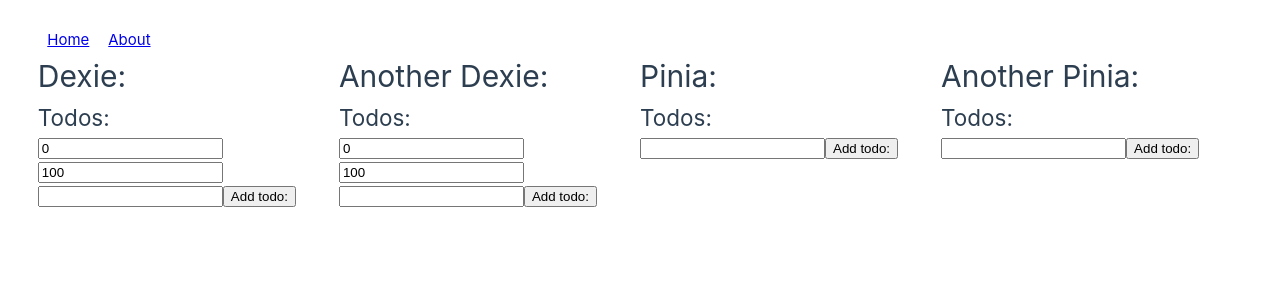
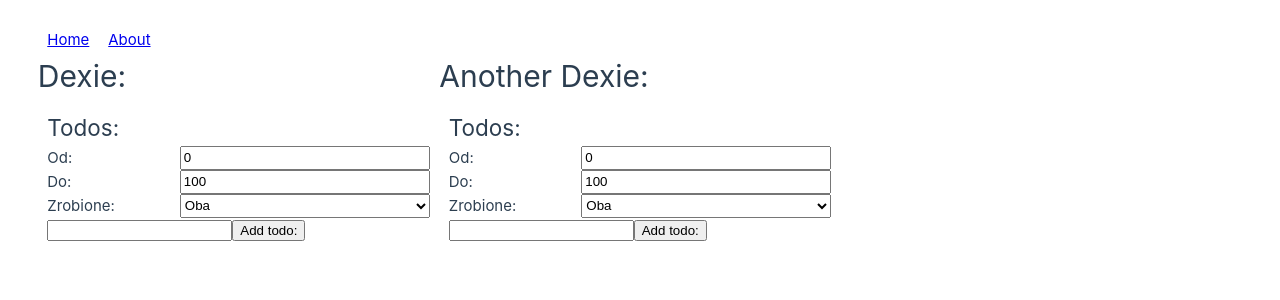
Before and after one commit to IDontEvenCarem/henryk-scheduler, a Vue app in the folder client/: page /about in a window 1280 px wide. Shown: the top 300 px of the page. Built offline with nearby package versions, Linux system fonts and the light colour scheme.

Commit message:
better todo widget

```diff
--- a/client/src/App.vue
+++ b/client/src/App.vue
@@ -13,7 +13,8 @@
     </div>
   </header>
 
-  <RouterView />
+  <RouterView>
+  </RouterView>
 </template>
 
 <style>
@@ -26,4 +27,5 @@
 body {
   margin: 3ch 4ch;
 }
+
 </style>
--- a/client/src/components/SimpleTodoWidgetGoal.vue
+++ b/client/src/components/SimpleTodoWidgetGoal.vue
@@ -1,47 +1,20 @@
 <script setup lang="ts">
-import { onScopeDispose, onUnmounted, ref, watch } from 'vue'
-import type { Ref, UnwrapRef } from 'vue'
-import { database } from '@/database'
-import { liveQuery } from 'dexie';
-import type { Table, Subscription, Collection } from 'dexie'
-
-type UnwrapedRefList<T> = { [P in keyof T]: UnwrapRef<T[P]> }
-
-function dynamicQuery<T, P extends readonly Ref[]>(
-    table: Table<T>,
-    params: [...P],
-    query: (table: Table<T>, ...params: Readonly<UnwrapedRefList<P>>) => Collection<T>
-): Ref<T[]> {
-    // escape hatching is needed, as there is no way to encode the change of types
-    // caused by map'ing over a tuple into the type system
-    let value: Ref<T[]> = ref([])
-    let sub: Subscription | undefined = undefined
-    function regen_sub(newvalues: Readonly<UnwrapedRefList<P>>) {
-        sub?.unsubscribe();
-        sub = liveQuery<T[]>(() => query(table, ...newvalues).toArray()).subscribe(newvalue => {
-            value.value = newvalue
-        })
-    }
-    onUnmounted(() => {
-        sub?.unsubscribe();
-    })
-    watch(params, (new_values, _) => {
-        regen_sub(new_values as any);
-    })
-    regen_sub(params.map(ref => ref.value) as any)
-    return value;
-}
+import {ref, type Ref} from 'vue'
+import {database, dynamicQuery, MarkTodoDone, MarkTodoUndone, DeleteTodo} from '@/dbintegration'
+import type { Todo } from '@/stores/Todos';
+import { assert } from '@vue/compiler-core';
 
 const from = ref(0)
 const to = ref(100)
-const field = ref('id')
+const done : Ref<"yes"|"no"|"null"> = ref("null")
 
 const todos = dynamicQuery(
     database.todos,
-    [field, from, to],
-    (table, field, from, to) => table
-        .where(field)
+    [from, to, done],
+    (table, from, to, done) => table
+        .where('id')
         .between(from, to, true, true)
+        .filter(todo => done == 'null' || (todo.done && done == 'yes') || (!todo.done && done == 'no'))
 )
 
 const text = ref("")
@@ -51,17 +24,76 @@
     text.value = ""
 }
 
+function onToggleTodo (todo: Todo) {
+    if (todo.id === undefined) return;
+    if (todo.done) {
+        MarkTodoUndone(todo.id)
+    } else {
+        MarkTodoDone(todo.id)
+    }
+}
+
+function onDeleteTodo (todo: Todo) {
+    if (todo.id === undefined) return;
+    DeleteTodo(todo.id);
+}
+
 </script>
 
 <template>
-    <h2>Todos:</h2>
-    <div>
-        <input type="number" v-model="from" />
-        <input type="number" v-model="to" />
+    <div class="todo-app-element-wrapper">
+        <h2>Todos:</h2>
+        <div class="settings">
+            <label>Od:</label>
+            <input type="number" v-model="from" />
+            <label>Do:</label>
+            <input type="number" v-model="to" />
+            <label>Zrobione:</label>
+            <select v-model="done">
+                <option value="yes">Tak</option>
+                <option value="no">Nie</option>
+                <option value="null">Oba</option>
+            </select>
+        </div>
         <input type="text" v-model="text" />
         <button @click="onAddTodo">Add todo:</button>
-        <div>
-            <div v-for="todo in todos" :key="todo.id">{{ todo.id }} : {{ todo.text }}</div>
+        <div class="todo-wrapper">
+            <div class="todo-element" :class="{'todo-done' : todo.done}" v-for="todo in todos" :key="todo.id">
+                <input type="checkbox" :checked="todo.done" @change="onToggleTodo(todo)">
+                {{ todo.text }}
+                <p @click="onDeleteTodo(todo)" class="thrashcan">🗑️</p>
+            </div>
         </div>
     </div>
 </template>
+
+<style scoped>
+.todo-app-element-wrapper {
+    margin: 1ch;
+}
+
+.settings {
+    display: grid;
+    grid-template-columns: auto auto;
+}
+
+.todo-element {
+    margin: 5px;
+    padding: 5px;
+    background-color: lightcoral;
+    color: black;
+    border-radius: 5px;
+    font-size: 1.1rem;
+    transition: background-color 100ms ease;
+    display: grid;
+    grid-template-columns: min-content auto min-content;
+}
+
+.todo-done {
+    background-color: lightgreen;
+}
+
+.thrashcan {
+    cursor: pointer;
+}
+</style>
--- a/client/src/views/AboutView.vue
+++ b/client/src/views/AboutView.vue
@@ -4,7 +4,7 @@
 </script>
 
 <template>
-  <div class="wrapper">
+  <div class="todos-wrapper">
     <div>
       <h1>Dexie: </h1>
       <SimpleTodoWidgetGoal></SimpleTodoWidgetGoal>
@@ -13,21 +13,13 @@
       <h1>Another Dexie: </h1>
       <SimpleTodoWidgetGoal></SimpleTodoWidgetGoal>
     </div>
-    <div>
-      <h1>Pinia: </h1>
-      <SimpleTodoWidgetPinia></SimpleTodoWidgetPinia>
-    </div>
-    <div>
-      <h1>Another Pinia: </h1>
-      <SimpleTodoWidgetPinia></SimpleTodoWidgetPinia>
-    </div>
   </div>
 </template>
 
-<style>
-.wrapper {
+<style scoped>
+.todos-wrapper {
   display: grid;
   grid-template-rows: auto;
-  grid-template-columns: 1fr 1fr 1fr 1fr;
+  grid-template-columns: 1fr 1fr 1fr;
 }
 </style>
```
